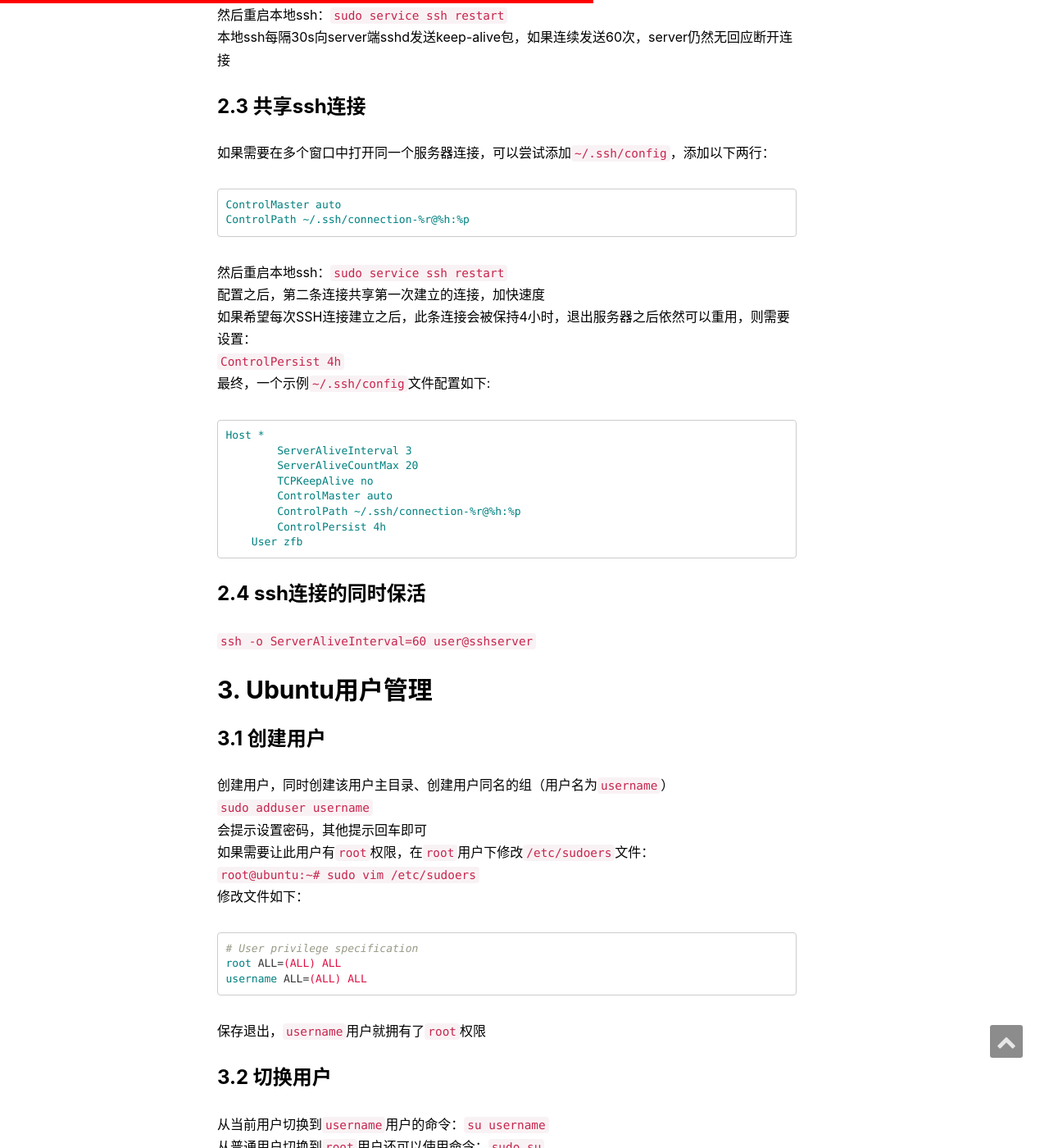
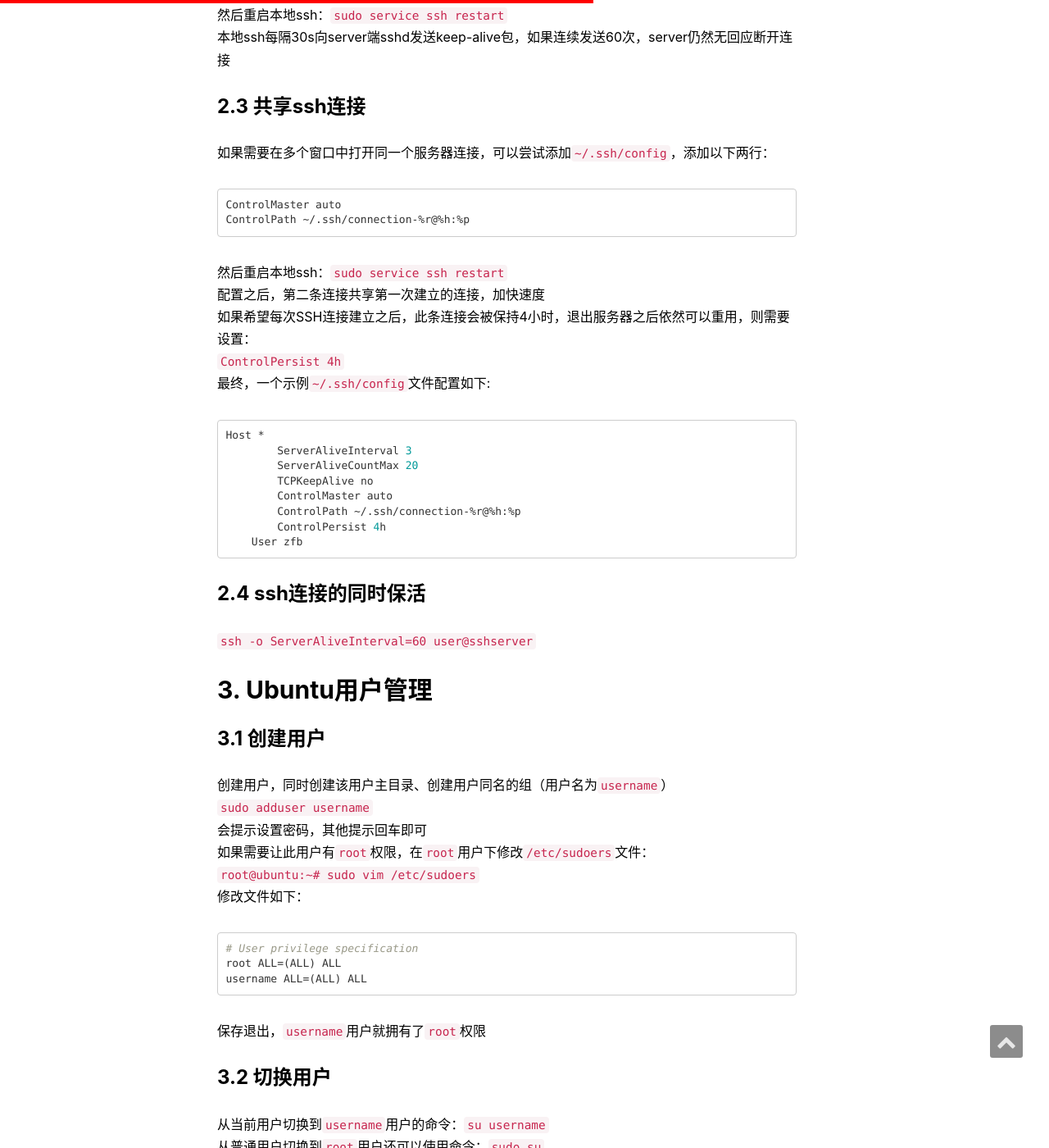
Before and after one commit to zfb132/zfb132.github.com, a Jekyll site: the page built from _posts/2020-07-05-ubuntu_commands.md, in a window 1280 px wide and 1400 px high, scrolled down 2933 px. Shown: the whole window at 82% size. Built offline with Jekyll 4.4.1, drawn with Linux system fonts in a browser that asks for light colours; nearby versions of some CDN libraries; comment, search, counter and statistics services are not loaded.

Commit message:
修复排版问题

````diff
--- a/_posts/2020-07-05-ubuntu_commands.md
+++ b/_posts/2020-07-05-ubuntu_commands.md
@@ -72,7 +72,7 @@ no|不允许|N/A|N/A|
 ### 2.1 配置服务器端
 SSH总是被强行中断，导致效率低下，可以在服务端配置，让server每隔30秒向client发送一个keep-alive包来保持连接：`sudo vim /etc/ssh/sshd_config`
 添加以下内容：
-```ini
+```conf
 ClientAliveInterval 30
 ClientAliveCountMax 60
 ```
@@ -82,7 +82,7 @@ ClientAliveCountMax 60
 ### 2.2 配置客户端
 如果服务端没有权限配置，或者无法配置，可以配置客户端ssh，使客户端发起的所有会话都保持连接：`sudo vim /etc/ssh/ssh_config`
 添加以下内容：
-```ini
+```conf
 ServerAliveInterval 30
 ServerAliveCountMax 60
 ```
@@ -90,7 +90,7 @@ ServerAliveCountMax 60
 本地ssh每隔30s向server端sshd发送keep-alive包，如果连续发送60次，server仍然无回应断开连接
 ### 2.3 共享ssh连接
 如果需要在多个窗口中打开同一个服务器连接，可以尝试添加`~/.ssh/config`，添加以下两行：
-```ini
+```conf
 ControlMaster auto
 ControlPath ~/.ssh/connection-%r@%h:%p
 ```
@@ -99,7 +99,7 @@ ControlPath ~/.ssh/connection-%r@%h:%p
 如果希望每次SSH连接建立之后，此条连接会被保持4小时，退出服务器之后依然可以重用，则需要设置：
 `ControlPersist 4h`
 最终，一个示例`~/.ssh/config`文件配置如下:
-```ini
+```conf
 Host *
 	ServerAliveInterval 3
 	ServerAliveCountMax 20
@@ -119,7 +119,7 @@ Host *
 如果需要让此用户有`root`权限，在`root`用户下修改`/etc/sudoers`文件：
 `root@ubuntu:~# sudo vim /etc/sudoers`
 修改文件如下：
-```ini
+```conf
 # User privilege specification
 root ALL=(ALL) ALL
 username ALL=(ALL) ALL
````
